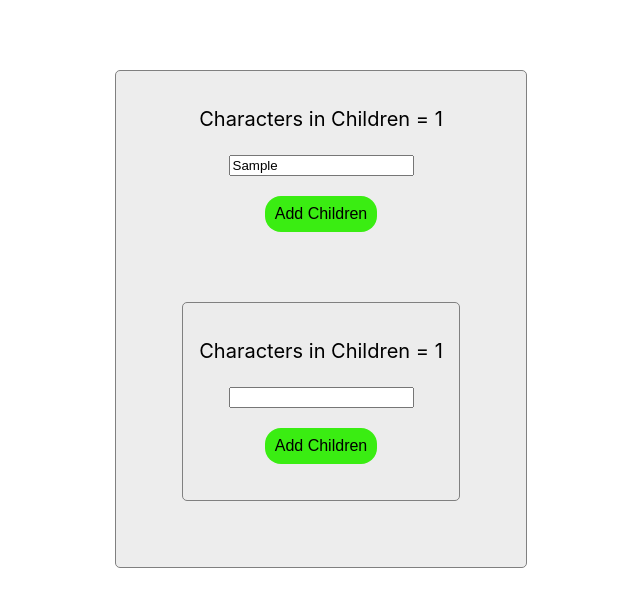
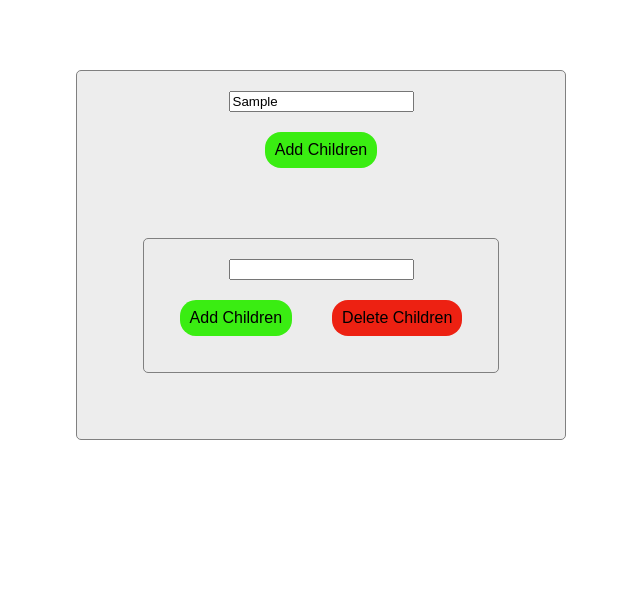
Before and after one commit to Priyadharshini-Thirupathi/nested-components, a React (Create React App) app: page / in a window 1280 px wide. Both pictures are taken after typing "Sample" into the empty fields and a click on the button "Add Children". Shown: the top 606 px of the page, without its empty margins (319-959 px from the left). Built offline with nearby package versions, Linux system fonts and the light colour scheme.

Commit message:
created nested child with add and delete

```diff
--- a/src/Form.tsx
+++ b/src/Form.tsx
@@ -1,59 +1,107 @@
-import { useState } from 'react';
-import './Form.css';
-import _ from 'lodash';
-
+import { useState } from "react";
+import "./Form.css";
+import _ from "lodash";
 
 type ChildProps = {
-  onInputChange: (obj: React.ChangeEvent<HTMLInputElement>) => void;
-  onAddChildren: VoidFunction;
-  length: number;
-}
+  level: number;
+  inputs: string[];
+  onInputChange: (
+    event: React.ChangeEvent<HTMLInputElement>,
+    index: number
+  ) => void;
+  onAddChildren: (obj: number) => void;
+  onDeleteChildren: (obj: number) => void;
+};
 
 export default function Form() {
-  const [length, setLength] = useState<number>(0);
-  const [input, setInput] = useState<string[]>([]);
-  const handleInputChange = (event: React.ChangeEvent<HTMLInputElement>) => {
-    setInput((prevState) => [...prevState, event.target.value])
-  }
-  const handleAddChildren = () => {
-    let length = 0
-    console.log(_.map(input, (item) => length += item.length));
-    setLength(input.length);
+  const [inputs, setInputs] = useState<string[]>([""]);
+  const [clicked, setClicked] = useState<boolean>();
+  const handleAdd = (level: number) => {
+    setClicked(true);
+    setInputs((prevState) => {
+      const newArray = [...prevState];
+      newArray.splice(level + 1, 0, "");
+      return newArray;
+    });
+  };
+  const handleInputChange = (
+    event: React.ChangeEvent<HTMLInputElement>,
+    level: number
+  ) => {
+    setInputs((prevState) => {
+      const newArray = [...prevState];
+      newArray[level] = event.target.value;
+      return newArray;
+    });
+  };
 
-  }
+  const handleDelete = (level: number) => {
+    setInputs((prevState) => {
+      const newArray = [...prevState];
+      newArray.splice(level, 1);
+      return newArray;
+    });
+  };
   return (
-    <div className='form'>
-      <p>Characters in Children = {length}</p>
+    <div className="form">
+      {/* <p>Characters in Children = {text.length}</p> */}
       <input
         id="input"
-        type='text'
-        onChange={handleInputChange}
+        type="text"
+        value={inputs[0]}
+        onChange={(event: React.ChangeEvent<HTMLInputElement>) =>
+          handleInputChange(event, 0)
+        }
       />
       <div>
-        <button className='add--btn' onClick={handleAddChildren}>Add Children</button>
-        {/* <button className='del--btn' onClick={handleAddChildren}>Delete Children</button> */}
+        <button className="add--btn" onClick={() => handleAdd(0)}>
+          Add Children
+        </button>
       </div>
-      {length > 0 &&
-        <ChildForm onInputChange={handleInputChange} onAddChildren={handleAddChildren} length = {length}/>
-      }
+      {inputs[1] !== undefined && (
+        <ChildForm
+          level={1}
+          inputs={inputs}
+          onInputChange={handleInputChange}
+          onAddChildren={handleAdd}
+          onDeleteChildren={handleDelete}
+        />
+      )}
     </div>
-  )
+  );
 }
 
 function ChildForm(props: ChildProps) {
-  const { onInputChange, onAddChildren, length } = props;
+  const { level, inputs, onAddChildren, onDeleteChildren, onInputChange } =
+    props;
   return (
-    <div className='form'>
-      <p>Characters in Children = {length}</p>
+    <div className="form">
+      {/* <p>Characters in Children = {length}</p> */}
       <input
         id="input"
-        type='text'
-        onChange={(event: React.ChangeEvent<HTMLInputElement>) => onInputChange(event)}
+        type="text"
+        value={inputs[level]}
+        onChange={(event: React.ChangeEvent<HTMLInputElement>) =>
+          onInputChange(event, level)
+        }
       />
       <div>
-        <button className='add--btn' onClick={onAddChildren}>Add Children</button>
-        {/* <button className='del--btn' onClick={handleAddChildren}>Delete Children</button> */}
+        <button className="add--btn" onClick={() => onAddChildren(level)}>
+          Add Children
+        </button>
+        <button className="del--btn" onClick={() => onDeleteChildren(level)}>
+          Delete Children
+        </button>
       </div>
+      {inputs[level + 1] !== undefined && (
+        <ChildForm
+          level={level + 1}
+          inputs={inputs}
+          onInputChange={onInputChange}
+          onAddChildren={onAddChildren}
+          onDeleteChildren={onDeleteChildren}
+        />
+      )}
     </div>
   );
 }
```
